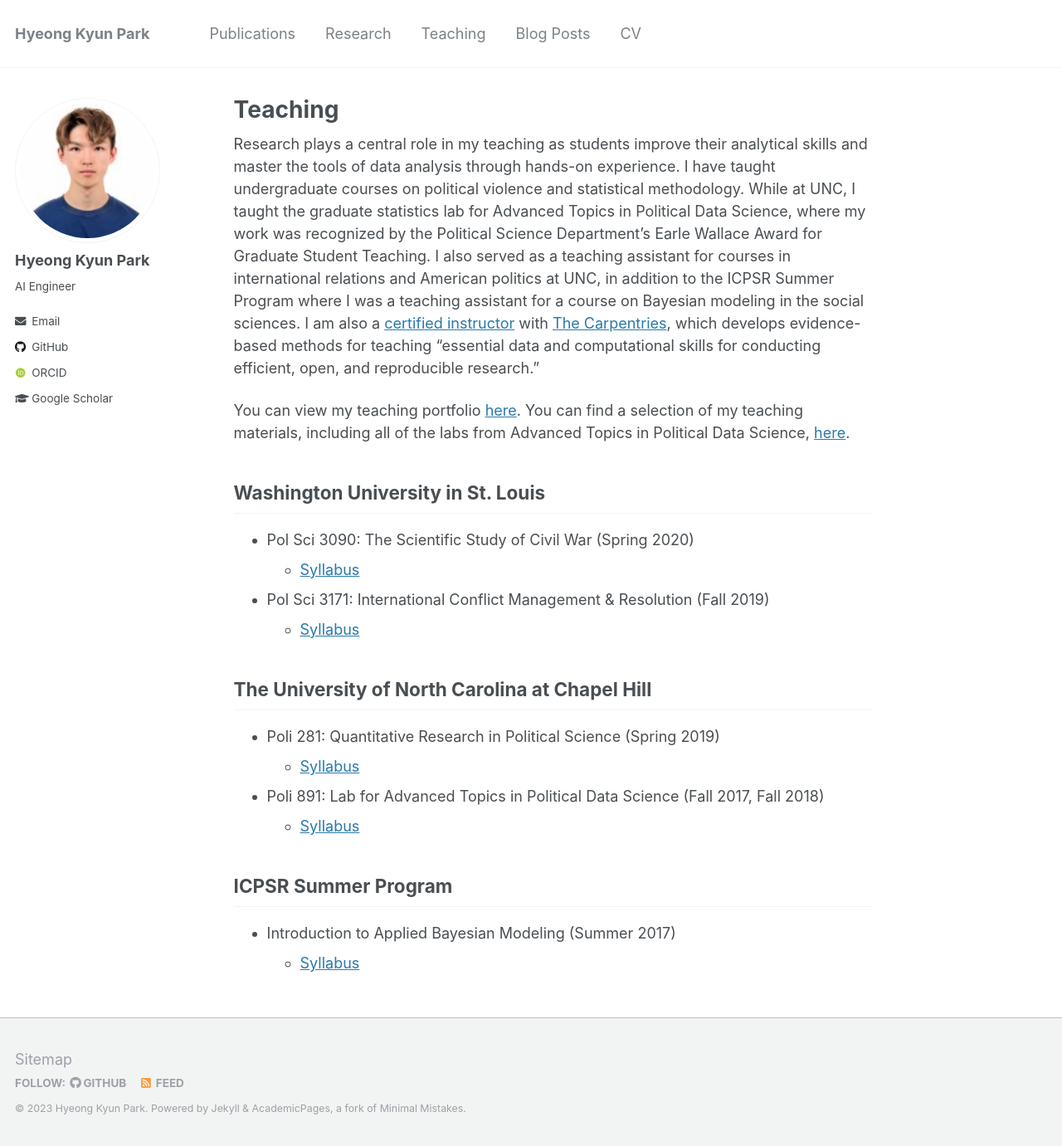
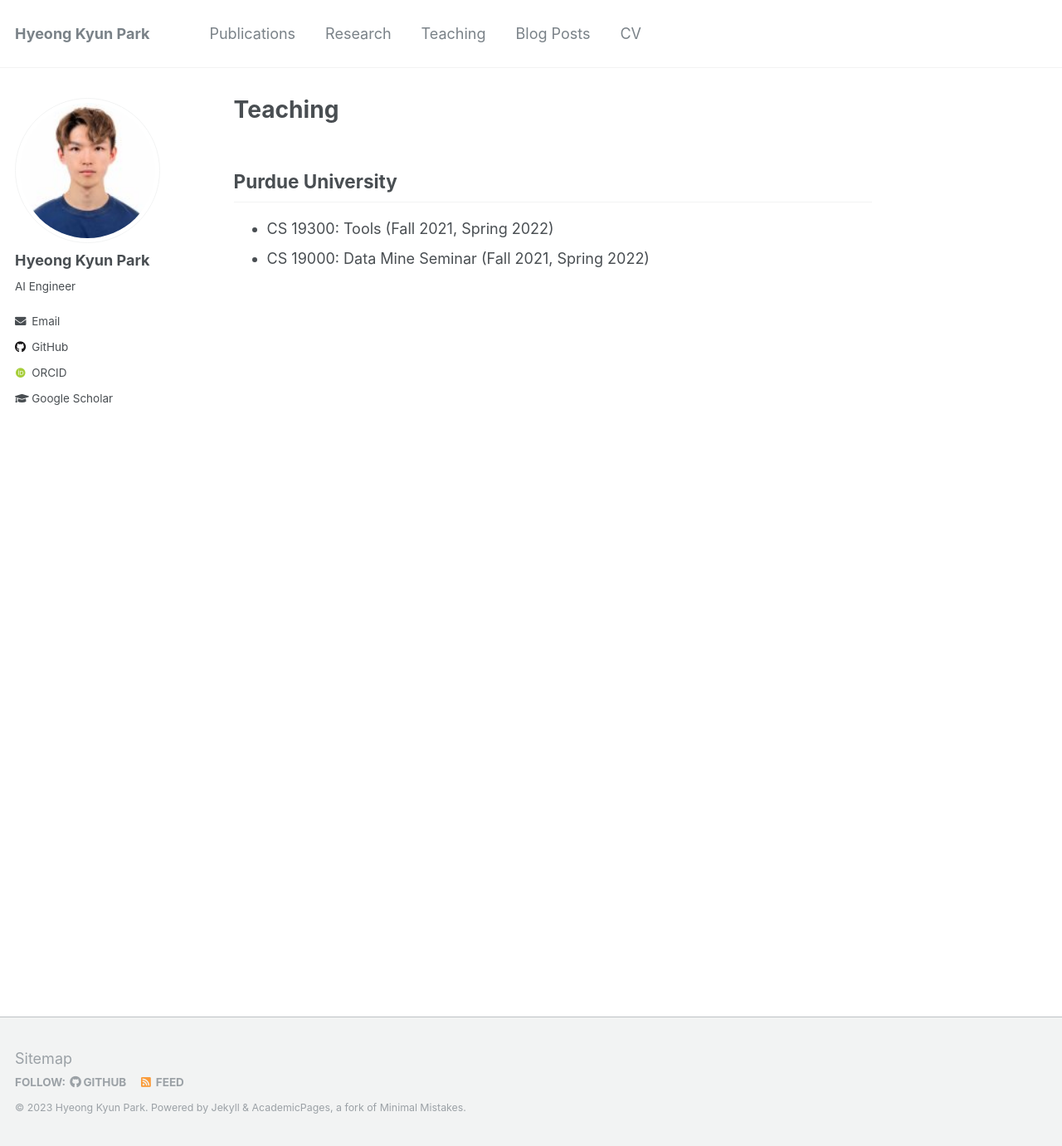
Before and after one commit to h1yung/h1yung.github.io, a Jekyll site: the page built from _pages/teaching.md, in a window 1280 px wide and 1381 px high. Shown: the whole window at 83% size. Built offline with Jekyll 4.4.1, drawn with Linux system fonts in a browser that asks for light colours; some web fonts are replaced.

Commit message:
Update teaching.md

```diff
--- a/_pages/teaching.md
+++ b/_pages/teaching.md
@@ -3,38 +3,6 @@ permalink: /teaching/
 title: "Teaching"
 ---
 
-Research plays a central role in my teaching as students improve their
-analytical skills and master the tools of data analysis through hands-on
-experience. I have taught undergraduate courses on political violence and
-statistical methodology. While at UNC, I taught the graduate statistics lab for
-Advanced Topics in Political Data Science, where my work was recognized by the
-Political Science Department's Earle Wallace Award for Graduate Student
-Teaching. I also served as a teaching assistant for courses in international
-relations and American politics at UNC, in addition to the ICPSR Summer Program
-where I was a teaching assistant for a course on Bayesian modeling in the social
-sciences. I am also a
-[certified instructor](https://carpentries.org/instructors/#jayrobwilliams) with
-[The Carpentries](https://carpentries.org/), which develops evidence-based
-methods for teaching "essential data and computational skills for conducting
-efficient, open, and reproducible research."
-
-
-You can view my teaching portfolio [here](/files/pdf/teaching/Portfolio.pdf).
-You can find a selection of my teaching materials, including all of the labs
-from Advanced Topics in Political Data Science, [here](/teaching-materials).
-
-## Washington University in St. Louis
-- Pol Sci 3090: The Scientific Study of Civil War (Spring 2020)
-    - [Syllabus](/files/pdf/teaching/PS 3090 Syllabus.pdf)
-- Pol Sci 3171: International Conflict Management & Resolution (Fall 2019)
-    - [Syllabus](/files/pdf/teaching/PS 3171 Syllabus.pdf)
-
-## The University of North Carolina at Chapel Hill
-- Poli 281: Quantitative Research in Political Science (Spring 2019)
-    - [Syllabus](/files/pdf/teaching/POLI 281 Syllabus.pdf)
-- Poli 891: Lab for Advanced Topics in Political Data Science (Fall 2017, Fall 2018)
-    - [Syllabus](/files/pdf/teaching/POLI 891 Syllabus.pdf)
-
-## ICPSR Summer Program
-- Introduction to Applied Bayesian Modeling (Summer 2017)
-    - [Syllabus](/files/pdf/teaching/bayes2017.pdf)
+## Purdue University
+- CS 19300: Tools (Fall 2021, Spring 2022)
+- CS 19000: Data Mine Seminar (Fall 2021, Spring 2022)
```
